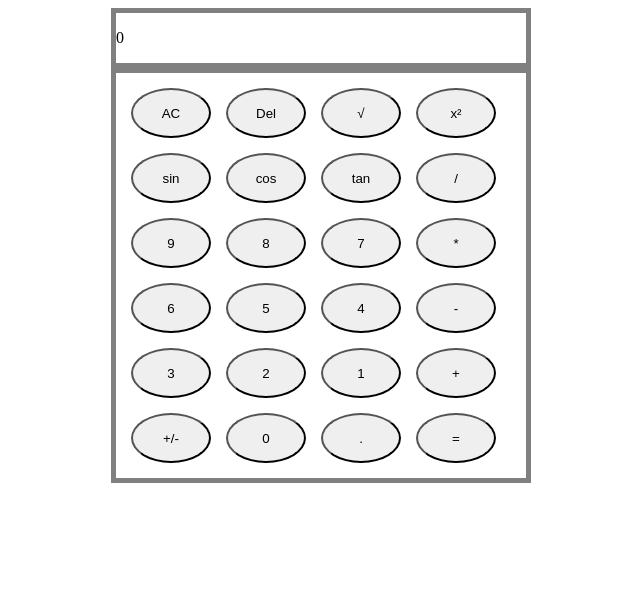
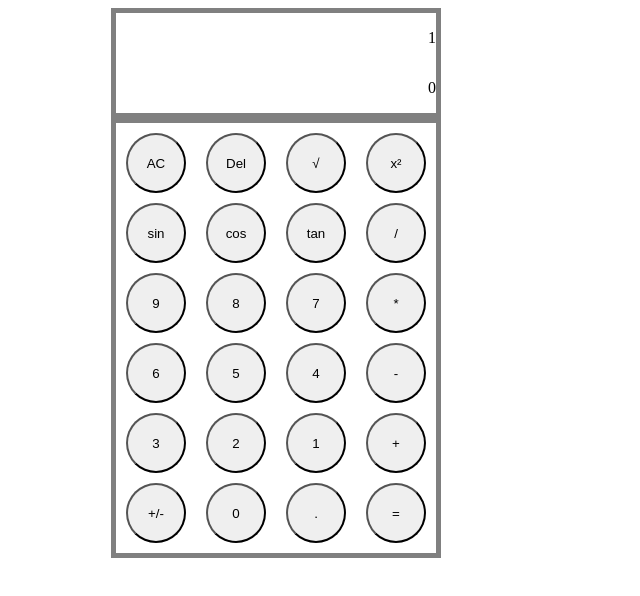
Before and after one commit to Wedi-Nachew/Calculator, a plain HTML site: page index.html in a window 1280 px wide. Shown: the whole page, without its empty margins (279-919 px from the left). Drawn offline with Linux system fonts and the light colour scheme.

Commit message:
Change the shape of the buttons to circular

```diff
--- a/index.html
+++ b/index.html
@@ -8,7 +8,7 @@
     <body>
         <div id="container">
             <div class="display">
-                <p id="show-calc"></p>
+                <p id="show-calc">1</p>
                 <p id="show-numbers"></p>
             </div>
             <div class="sub-container">
@@ -17,7 +17,6 @@
                     <button id="backspace">Del</button>
                     <button class="power expo">√</button>
                     <button class="power sqr">x²</button>
-
                 </div>
                 <div class="second row">
                     <button class="trig">sin</button>
--- a/styles.css
+++ b/styles.css
@@ -15,27 +15,29 @@
 .display {
     display: flex;
     flex-basis: 50px;
-    width: 410px;
+    width: 320px;
     border: 5px solid gray;
-
+    flex-direction: column;
+    align-items: flex-end;
 }
 .sub-container {
     display: flex;
     flex-wrap: wrap;
     flex-direction: column;
-    width: 380px;
+    width: 300px;
     border: 5px solid gray;
-    gap: 15px;
-    padding: 15px;
+    gap: 10px;
+    padding: 10px;
 }
 .row {
     display: flex;
     gap: 15px;
+    justify-content: space-between;
 }
 
 button {
-    width: 80px;
-    height: 50px;
-    border-radius: 50%;
+    width: 60px;
+    height: 60px;
+    border-radius: 75%;
 
 }
```
